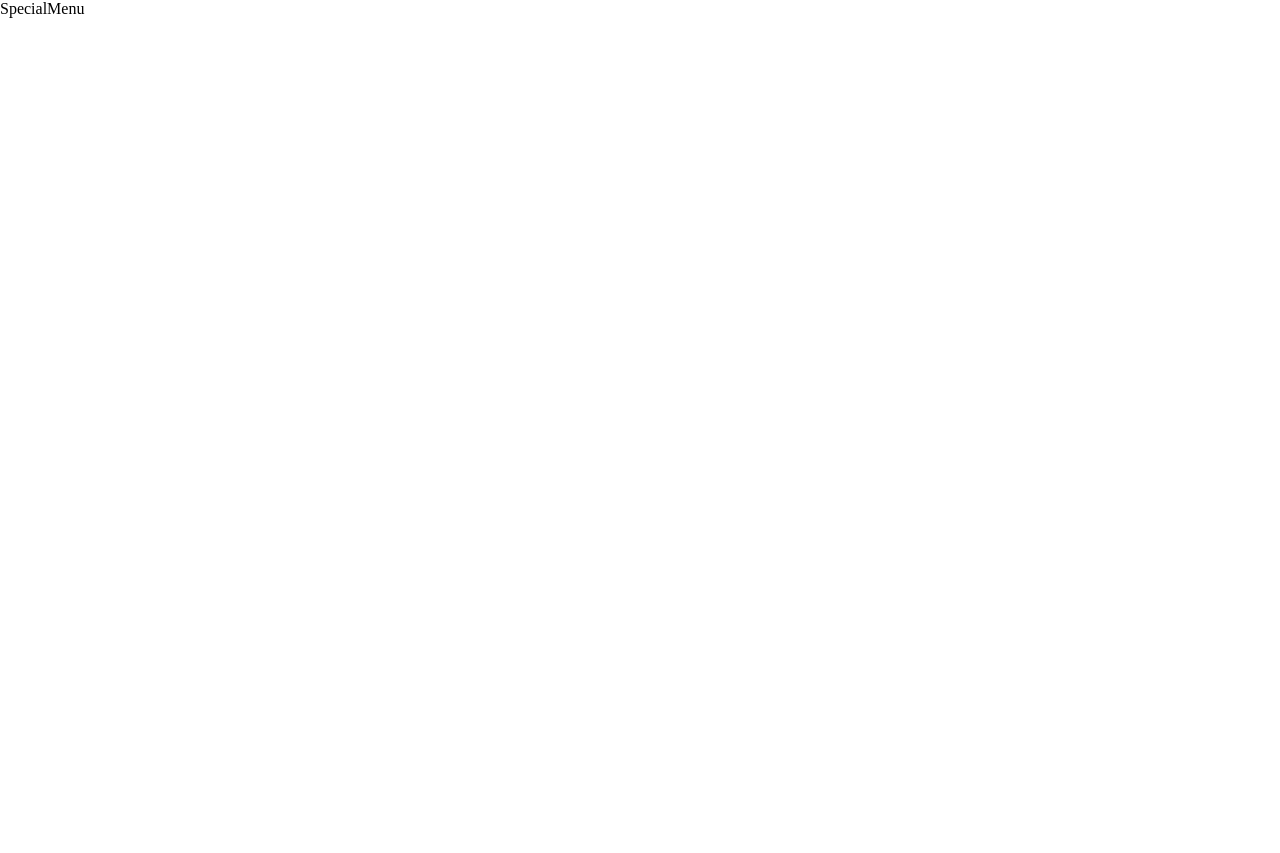
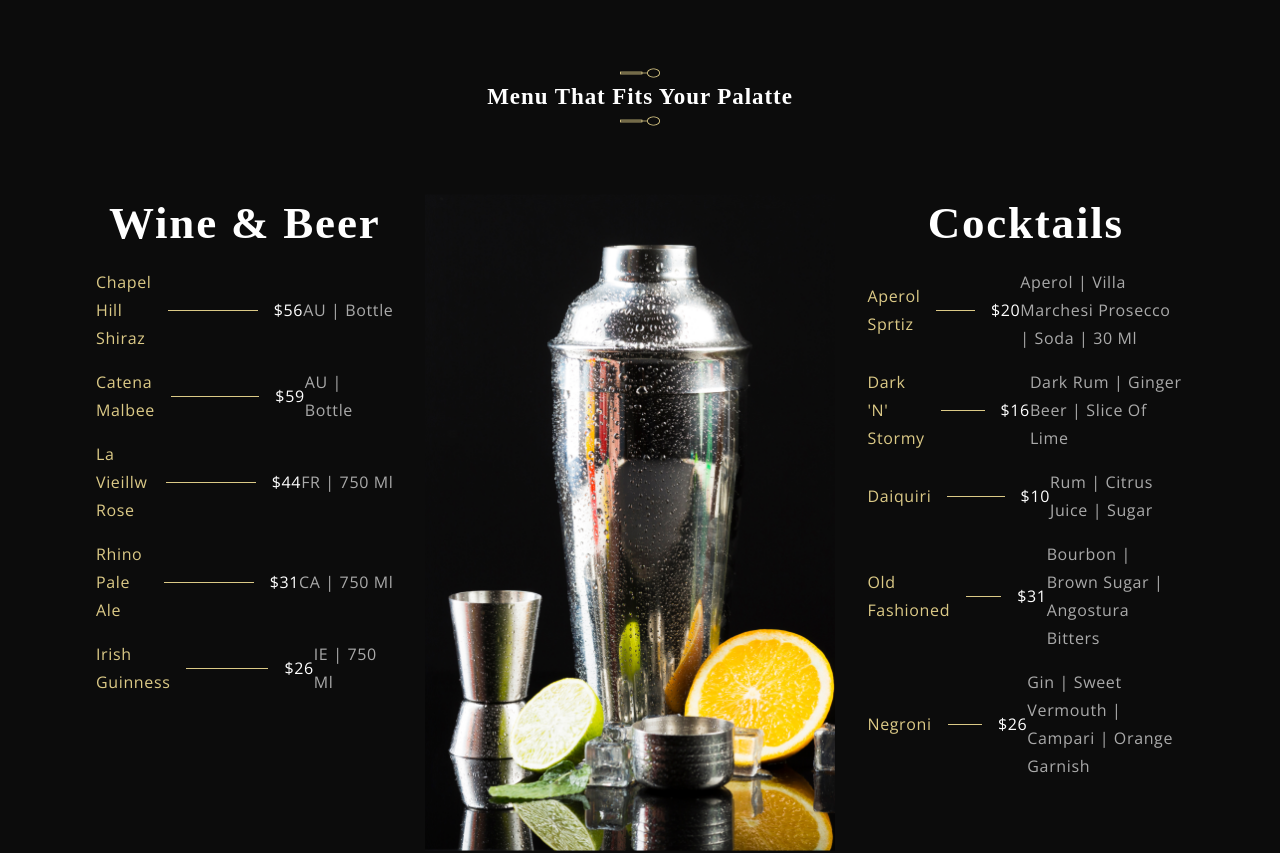
Before and after one commit to pm-moyanor/next_grill_restaurant, a Next.js app: page /components/SpecialMenu/SpecialMenu in a window 1280 px wide. Shown: the top 853 px of the page. Before the commit the page ends 800 px from the top, so only its background shows below. Built offline with nearby package versions, Linux system fonts and the light colour scheme; a web font is replaced by a local one.

Commit message:
add menu elements with unresolved CSS

```diff
--- a/pages/components/AboutUs/AboutUs.jsx
+++ b/pages/components/AboutUs/AboutUs.jsx
@@ -15,7 +15,7 @@ export default function AboutUs (){
       <h1 className="headtext__cormorant">About us</h1>
       <img src="/images/spoon.png"/>
       <p className="p__opensans">Lorem ipsum dolor sit amet, consectetur adipiscing elit. Quis pharetra adipiscing ultrices vulputate posuere tristique. In sed odio nec aliquet eu proin mauris et.</p>
-      <button type="button" className="custom__button">Know more</button>
+      <button type="button" className="custom__button" onClick={()=>{}}>Know more</button>
     </div>
       <div className={`${styles['app__aboutus-content_knife']} flex__center`}>
         <img src="/images/knife.png"/>
@@ -24,7 +24,7 @@ export default function AboutUs (){
       <h1 className="headtext__cormorant">Our History</h1>
       <img src="/images/spoon.png"/>
       <p className="p__opensans">Lorem ipsum dolor sit amet, consectetur adipiscing elit. Quis pharetra adipiscing ultrices vulputate posuere tristique. In sed odio nec aliquet eu proin mauris et.</p>
-      <button type="button" className="custom__button">Know more</button>
+      <button type="button" className="custom__button" onClick={()=>{}}>Know more</button>
     </div>
   </div>
   </div>
--- a/pages/components/MenuItem/MenuItem.jsx
+++ b/pages/components/MenuItem/MenuItem.jsx
@@ -1,10 +1,24 @@
-import React from 'react';
+import styles from "./MenuItem.module.css";
 
+const MenuItem = ({ title, price, tags }) => (
+  <div className={`${styles["app__menuitem"]}`}>
+    <div className={`${styles["app__menuitem-head"]}`}>
+      <div className={`${styles["app__menuitem-name"]}`}>
+        <p className="p__opensans" style={{ color: "#DCCA87" }}>
+          {title}
+        </p>
+      </div>
 
+      <div className={styles["app__menuitem-dash"]} />
 
-const MenuItem = () => (
-  <div>
-    MenuItem
+      <div className={`${styles["app__menuitem-price"]}`}>
+        <p className="p__opensans">{price}</p>
+      </div>
+
+      <div className={`${styles["app__menuitem-tags"]}`}>
+        <p className="p__opensans" style={{color: '#AAA'}}>{tags}</p>
+      </div>
+    </div>
   </div>
 );
 
--- /dev/null
+++ b/pages/components/MenuItem/MenuItem.module.css
@@ -0,0 +1,35 @@
+.app__menuitem {
+    width: 100%;
+    margin: 1rem 0;
+
+    display: flex;
+    flex-direction: column;
+}
+
+.app__menuitem-head {
+    display: flex;
+    justify-content: space-between;
+    align-items: center;
+}
+
+.app__menuitem-sub {
+    width: 100%;
+    margin-top: 0.2rem;
+}
+
+.app__menuitem-name {
+    flex: 1;
+}
+
+.app__menuitem-dash {
+    width: 90px;
+    height: 1px;
+    background: var(--color-golden);
+    margin: 0 1rem;
+}
+
+.app__menuitem-price {
+    display: flex;
+    justify-content: flex-end;
+    align-items: flex-end;
+}
--- a/pages/components/SpecialMenu/SpecialMenu.jsx
+++ b/pages/components/SpecialMenu/SpecialMenu.jsx
@@ -1,11 +1,56 @@
-import React from 'react';
+
+import Subheading from "../Subheading/Subheading";
+import data from "../../../public/data";
+import styles from "./SpecialMenu.module.css";
+import MenuItem from "../MenuItem/MenuItem";
 
 
+const SpecialMenu = () => {
 
-const SpecialMenu = () => (
-  <div>
-    SpecialMenu
-  </div>
-);
+  console.log(data.wines)
+  return (
+    <div className={`${styles["app__specialMenu"]} flex__center section__padding`}>
+      <div className={`${styles["app__specialMenu-title"]}`}>
+        <img src="/images/spoon.png" />
+        <Subheading title={"Menu that fits your palatte"} />
+        <h1 className="headtext__cormornant"></h1>
+      </div>
+
+      <div className={`${styles["app__specialMenu-menu"]}`}>
+        <div className={`${styles["app__specialMenu-menu_wine"]} flex__center`}>
+          <p className={`${styles["app__specialMenu-menu_heading"]}`}>Wine & Beer</p>
+          <div className={`${styles["app__specialMenu-menu_items"]}`}>
+            {data.wines.map((wine, index) => {
+             return(
+              <MenuItem title={wine.title} price={wine.price} tags={wine.tags}/>
+
+             )
+
+            })}
+          </div>
+        </div>
+        <div className={`${styles["app__specialMenu-menu_img"]}`} >
+          <img src="/images/menu.png" />
+        </div>
+
+        <div className={`${styles["app__specialMenu-menu_cocktails"]} flex__center`}>
+          <p className={`${styles["app__specialMenu-menu_heading"]}`}>Cocktails</p>
+          <div className={`${styles["app__specialMenu-menu_items"]}`}>
+            {data.cocktails.map((cocktail, index) => {
+             return(
+              <MenuItem title={cocktail.title} price={cocktail.price} tags={cocktail.tags}/>
+
+             )
+
+            })}
+          </div>
+        </div>
+      </div>
+      <div style={{marginTop : '15px'}}>
+        <button className="custom__button" ></button>
+      </div>
+    </div>
+  );
+};
 
 export default SpecialMenu;
--- /dev/null
+++ b/pages/components/SpecialMenu/SpecialMenu.module.css
@@ -0,0 +1,86 @@
+.app__specialMenu {
+    flex-direction: column;
+    background: var(--color-black);
+}
+
+.app__specialMenu-title {
+    margin-bottom: 2rem;
+    text-align: center;
+}
+
+.app__specialMenu-menu {
+    width: 100%;
+    margin: 2rem 0;
+
+    display: flex;
+    justify-content: center;
+    align-items: flex-start;
+    flex-direction: row;
+}
+
+.app__specialMenu-menu_heading {
+    font-family: var(--font-base);
+    font-weight: 600;
+    font-size: 45px;
+    line-height: 58.5px;
+    letter-spacing: 0.04em;
+    color: var(--color-white);
+}
+
+.app__specialMenu-menu_wine,
+.app__specialMenu-menu_cocktails {
+    flex: 1;
+    width: 100%;
+    flex-direction: column;
+}
+
+.app__specialMenu-menu_img {
+    width: 410px;
+    margin: 0 2rem;
+}
+
+.app__specialMenu-menu_img img {
+    width: 100%;
+    height: auto;
+}
+
+.app__specialMenu_menu_items {
+    display: flex;
+    flex-direction: column;
+
+    margin: 2rem 0;
+    width: 100%;
+}
+
+@media screen and (min-width: 2000px) {
+    .app__specialMenu-menu_img {
+        width: 650px;
+    }
+
+    .app__specialMenu-menu_img img {
+        height: 920px;
+    }
+}
+
+@media screen and (max-width: 1150px) {
+    .app__specialMenu-menu {
+        flex-direction: column;
+        align-items: center;
+        width: 100%;
+    }
+
+    .app__specialMenu-menu_img {
+        margin: 3rem 0;
+    }
+}
+
+@media screen and (max-width: 650px) {
+    .app__specialMenu-menu_img {
+        width: 100%;
+    }
+
+    .app__specialMenu-menu_heading {
+        font-size: 35px;
+        line-height: 48.5px;
+    }
+}
--- /dev/null
+++ b/public/data.js
@@ -0,0 +1,82 @@
+
+
+const wines = [
+  {
+    title: 'Chapel Hill Shiraz',
+    price: '$56',
+    tags: 'AU | Bottle',
+  },
+  {
+    title: 'Catena Malbee',
+    price: '$59',
+    tags: 'AU | Bottle',
+  },
+  {
+    title: 'La Vieillw Rose',
+    price: '$44',
+    tags: 'FR | 750 ml',
+  },
+  {
+    title: 'Rhino Pale Ale',
+    price: '$31',
+    tags: 'CA | 750 ml',
+  },
+  {
+    title: 'Irish Guinness',
+    price: '$26',
+    tags: 'IE | 750 ml',
+  },
+];
+
+const cocktails = [
+  {
+    title: 'Aperol Sprtiz',
+    price: '$20',
+    tags: 'Aperol | Villa Marchesi prosecco | soda | 30 ml',
+  },
+  {
+    title: "Dark 'N' Stormy",
+    price: '$16',
+    tags: 'Dark rum | Ginger beer | Slice of lime',
+  },
+  {
+    title: 'Daiquiri',
+    price: '$10',
+    tags: 'Rum | Citrus juice | Sugar',
+  },
+  {
+    title: 'Old Fashioned',
+    price: '$31',
+    tags: 'Bourbon | Brown sugar | Angostura Bitters',
+  },
+  {
+    title: 'Negroni',
+    price: '$26',
+    tags: 'Gin | Sweet Vermouth | Campari | Orange garnish',
+  },
+];
+
+// const awards = [
+//   {
+//     imgUrl: images.award02,
+//     title: 'Bib Gourmond',
+//     subtitle: 'Lorem ipsum dolor sit amet, consectetur.',
+//   },
+//   {
+//     imgUrl: images.award01,
+//     title: 'Rising Star',
+//     subtitle: 'Lorem ipsum dolor sit amet, consectetur.',
+//   },
+//   {
+//     imgUrl: images.award05,
+//     title: 'AA Hospitality',
+//     subtitle: 'Lorem ipsum dolor sit amet, consectetur.',
+//   },
+//   {
+//     imgUrl: images.award03,
+//     title: 'Outstanding Chef',
+//     subtitle: 'Lorem ipsum dolor sit amet, consectetur.',
+//   },
+// ];
+
+export default { wines, cocktails};
```
Also changed, not shown: pages/components/MenuItem/MenuItem.css (deleted), pages/components/SpecialMenu/SpecialMenu.css (deleted).
